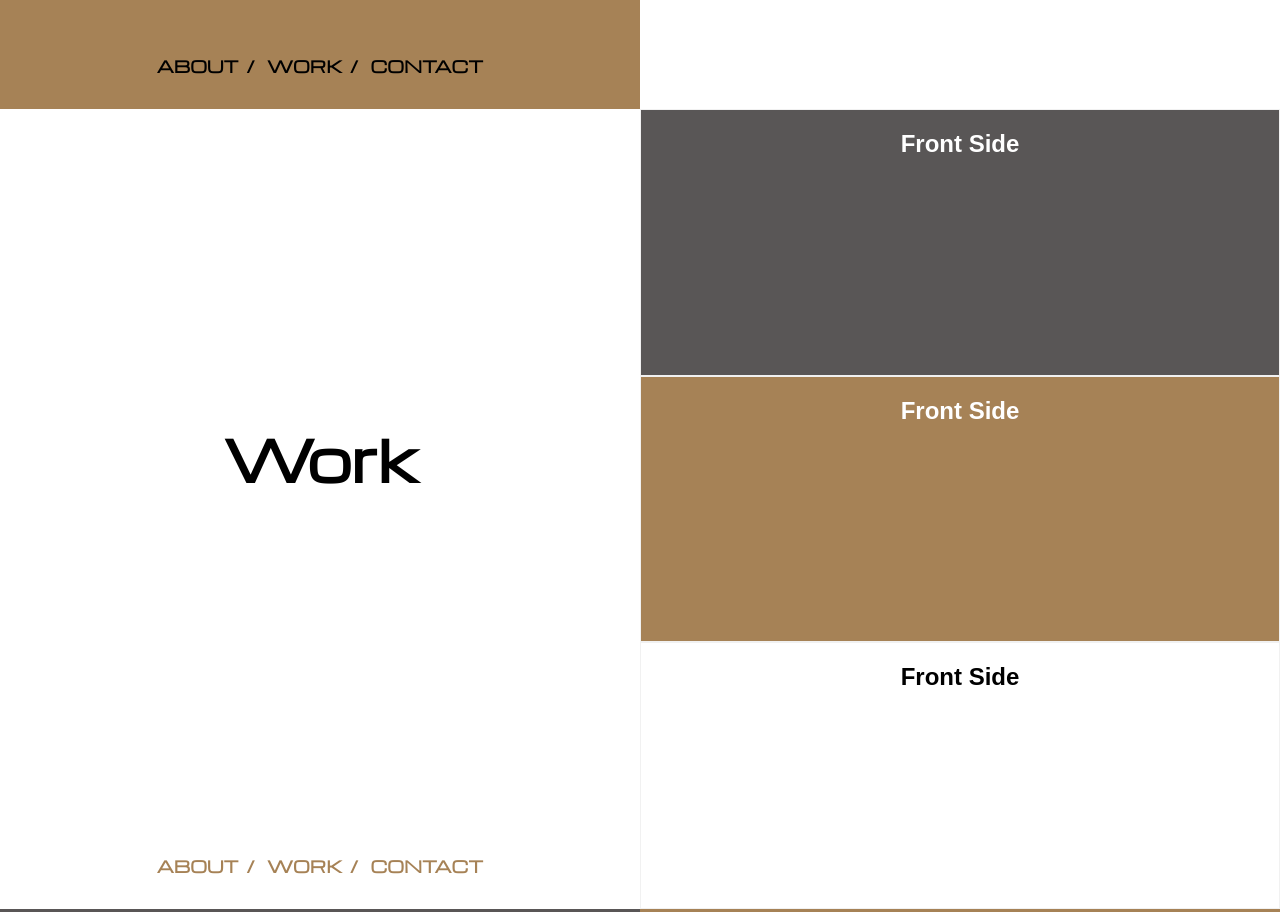
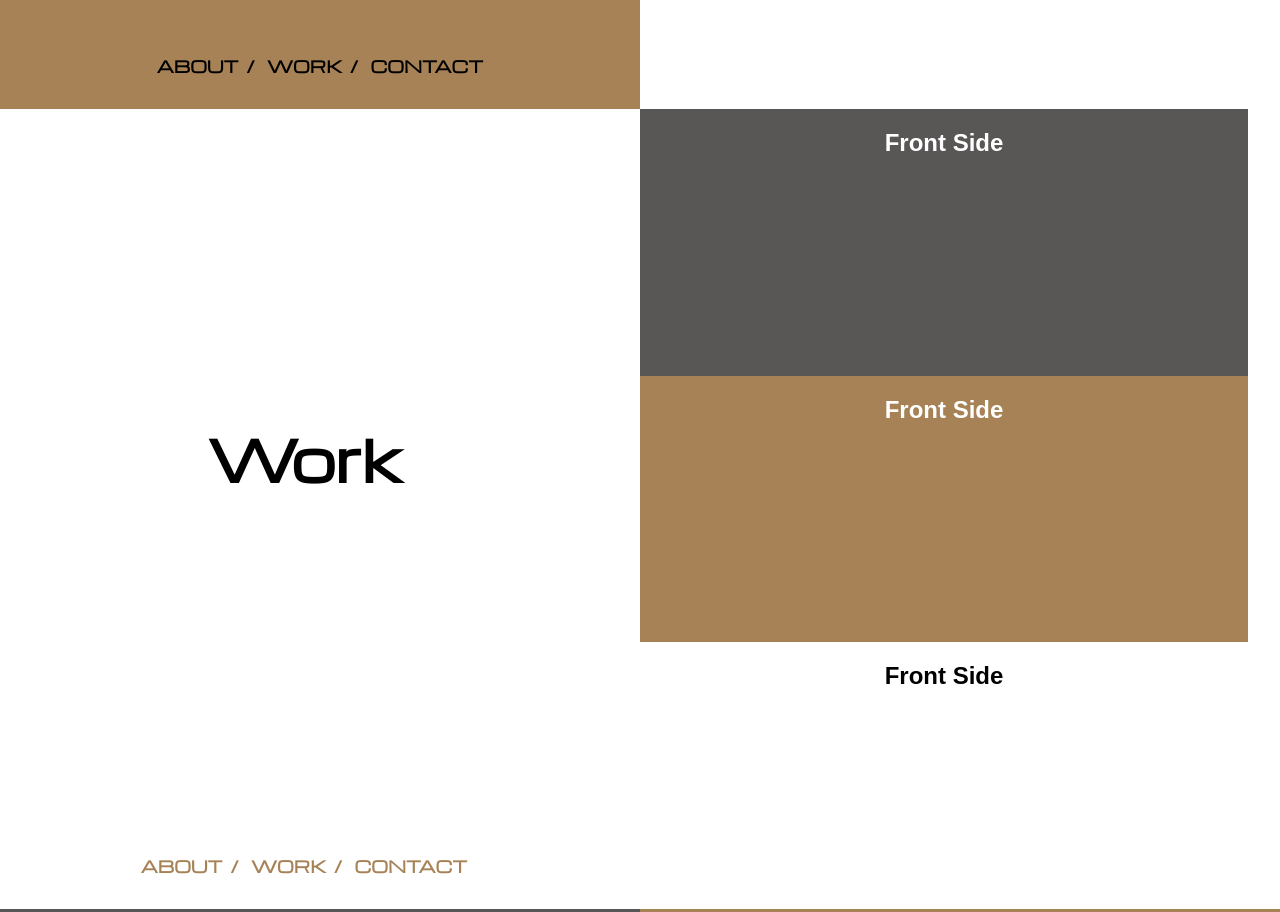
Before and after one commit to stngeo/stngeo.github.io, a plain HTML site: page index.html in a window 1280 px wide. Shown: the part 1491-2403 px from the top of the page. Drawn offline with nearby package versions, Linux system fonts and the light colour scheme.

Commit message:
Web page
updated styling for the flip box to eliminate jumping of the elements on hover

```diff
--- a/styles.css
+++ b/styles.css
@@ -134,6 +134,7 @@ h1, nav {
 .pagethree .right {
     background-color: #EFEFEF;
     color: #000000;
+    margin: 2rem;
 }
 .three a:link,
 .three a:visited {
@@ -226,7 +227,6 @@ h1, nav {
     background-color: transparent;
     width: 100%;
     height: 33.33%;
-    border: 1px solid #f1f1f1;
     perspective: 10000px;
     position: relative;
     z-index: 1;
```
